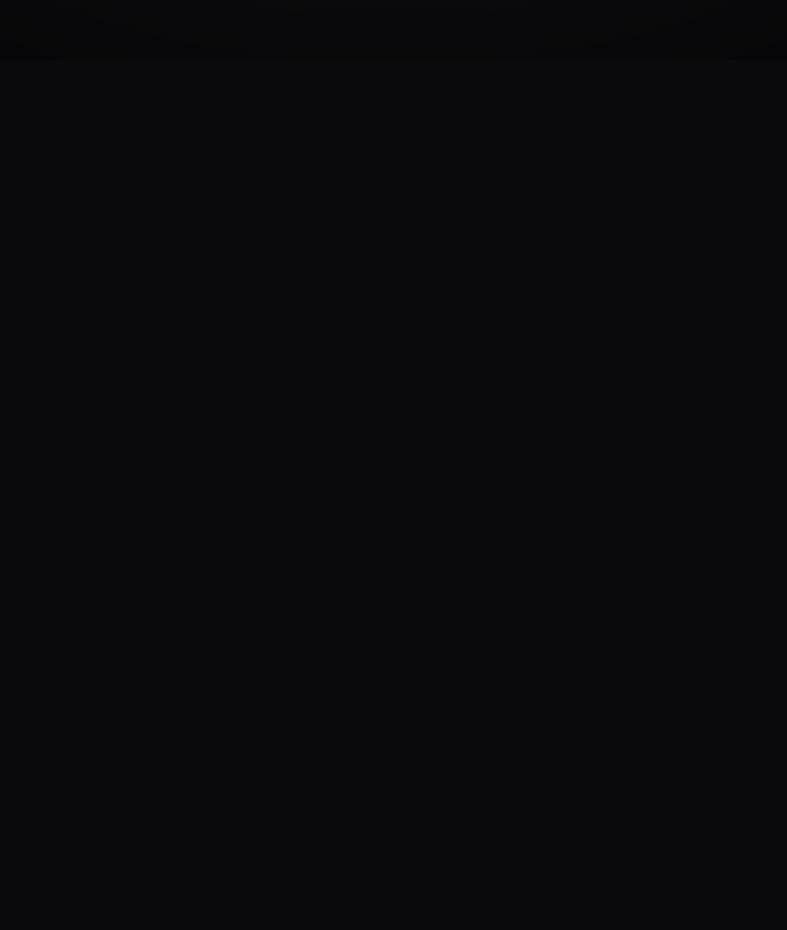
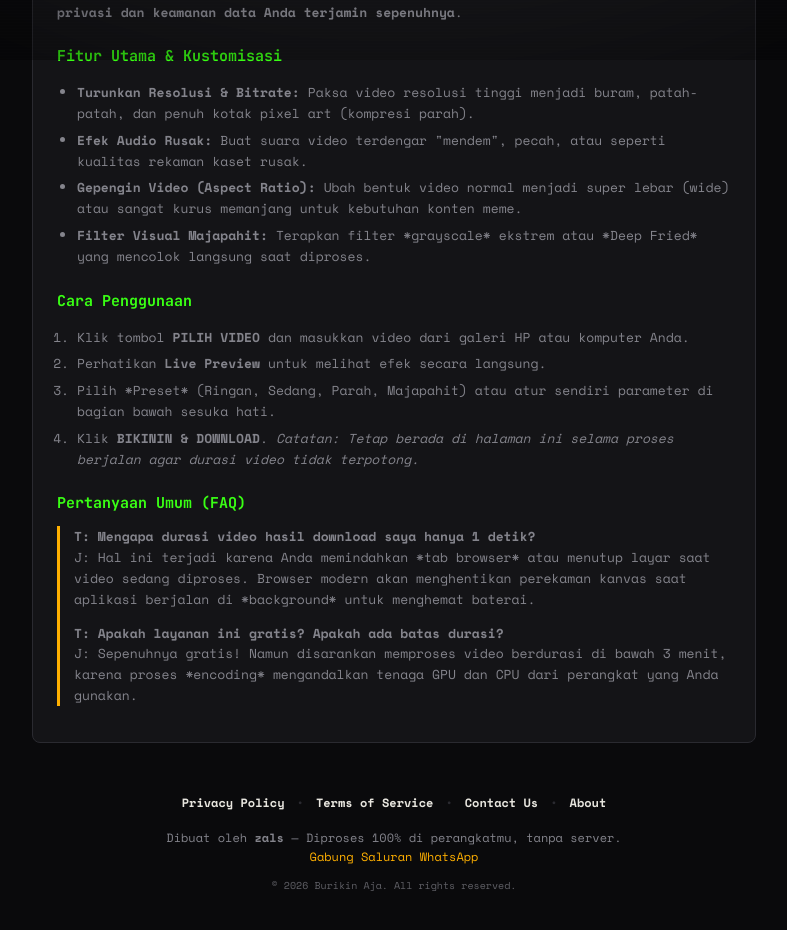
Before and after one commit to rhamt24/video-burik, a Next.js app: page / in a window 1280 px wide. Shown: the part 740-1670 px from the top of the page, without its empty margins (246-1033 px from the left). Before the commit the page ends 800 px from the top, so only its background shows below. Built offline with nearby package versions, Linux system fonts and the light colour scheme; no server answers.

Commit message:
Update AdBanner slots and add SEO content section

```diff
--- a/app/page.js
+++ b/app/page.js
@@ -39,7 +39,7 @@ function AdBanner({ slotId }) {
         className="adsbygoogle"
         style={{ display: "block" }}
         data-ad-client="ca-pub-6307870813026612"
-        data-ad-slot={slotId || "GANTI_DENGAN_SLOT_ID_IKLANMU"}
+        data-ad-slot={slotId}
         data-ad-format="auto"
         data-full-width-responsive="true"
       ></ins>
@@ -191,7 +191,6 @@ export default function Page() {
     const contrast = videoQuality === 1 ? 1.15 : videoQuality === 2 ? 1.05 : 1;
     const saturate = videoQuality === 1 ? 1.2 : videoQuality === 2 ? 1.1 : 1;
 
-    // Kumpulan Filter Warna
     let filterStr = `contrast(${contrast}) saturate(${saturate})`;
     if (colorFilter === 1) filterStr += ' grayscale(100%) contrast(1.2)';
     else if (colorFilter === 2) filterStr += ' sepia(80%) hue-rotate(-10deg) saturate(1.5)';
@@ -437,7 +436,7 @@ export default function Page() {
 
   return (
     <main style={styles.main}>
-      {/* SCRIPT UTAMA ADSENSE DITAMBAHKAN KEMBALI DI SINI */}
+      {/* SCRIPT UTAMA ADSENSE */}
       <script
         async
         src="https://pagead2.googlesyndication.com/pagead/js/adsbygoogle.js?client=ca-pub-6307870813026612"
@@ -470,7 +469,8 @@ export default function Page() {
         </div>
       </section>
 
-      <AdBanner slotId="GANTI_DENGAN_SLOT_IKLAN_1" />
+      {/* POSISI IKLAN 1 DENGAN ID SLOT 9626464764 */}
+      <AdBanner slotId="9626464764" />
 
       <section style={styles.panel}>
         <div style={styles.row}>
@@ -520,10 +520,8 @@ export default function Page() {
             </div>
 
             <div style={styles.settingsGrid}>
-
               <div style={styles.setSectionGroup}>
                 <div style={styles.setSectionTitle}>🛠️ VISUAL & AUDIO</div>
-
                 <label style={styles.setLabel}>
                   <span style={styles.setTitle}>Resolusi Output</span>
                   <select style={styles.setSelect} value={resHeight} onChange={(e) => setResHeight(Number(e.target.value))}>
@@ -534,7 +532,6 @@ export default function Page() {
                     <option value={0}>Sesuai Ukuran Asli</option>
                   </select>
                 </label>
-
                 <label style={styles.setLabel}>
                   <span style={styles.setTitle}>Frame Rate (FPS)</span>
                   <select style={styles.setSelect} value={fpsTarget} onChange={(e) => setFpsTarget(Number(e.target.value))}>
@@ -545,7 +542,6 @@ export default function Page() {
                     <option value={30}>30 FPS (Lancar)</option>
                   </select>
                 </label>
-
                 <label style={styles.setLabel}>
                   <span style={styles.setTitle}>Kompresi Video (Bitrate)</span>
                   <select style={styles.setSelect} value={videoQuality} onChange={(e) => setVideoQuality(Number(e.target.value))}>
@@ -555,7 +551,6 @@ export default function Page() {
                     <option value={4}>Sangat Bagus (Jernih)</option>
                   </select>
                 </label>
-
                 <label style={styles.setLabel}>
                   <span style={styles.setTitle}>Kualitas Suara (Audio)</span>
                   <select style={styles.setSelect} value={audioQuality} onChange={(e) => setAudioQuality(Number(e.target.value))}>
@@ -569,7 +564,6 @@ export default function Page() {
 
               <div style={styles.setSectionGroup}>
                 <div style={styles.setSectionTitle}>👽 EFEK ABSURD</div>
-
                 <label style={styles.setLabel}>
                   <span style={styles.setTitle}>Filter Warna</span>
                   <select style={styles.setSelect} value={colorFilter} onChange={(e) => setColorFilter(Number(e.target.value))}>
@@ -579,7 +573,6 @@ export default function Page() {
                     <option value={3}>Deep Fried (Ngejreng Parah)</option>
                   </select>
                 </label>
-
                 <label style={styles.setLabel}>
                   <span style={styles.setTitle}>Kotak-Kotak (Pixel)</span>
                   <select style={styles.setSelect} value={pixelScale} onChange={(e) => setPixelScale(Number(e.target.value))}>
@@ -590,7 +583,6 @@ export default function Page() {
                     <option value={16}>Kotak Raksasa (Minecraft)</option>
                   </select>
                 </label>
-
                 <label style={styles.setLabel}>
                   <span style={styles.setTitle}>Rasio Video (Gepengin)</span>
                   <select style={styles.setSelect} value={stretchFactor} onChange={(e) => setStretchFactor(Number(e.target.value))}>
@@ -602,7 +594,6 @@ export default function Page() {
                   </select>
                 </label>
               </div>
-
             </div>
 
             <button
@@ -627,17 +618,69 @@ export default function Page() {
                     ⬇ DOWNLOAD HASIL (.{fileExt})
                   </a>
                 </div>
-
-                <AdBanner slotId="GANTI_DENGAN_SLOT_IKLAN_2" />
+                {/* POSISI IKLAN 2 DENGAN ID SLOT 9626464764 */}
+                <AdBanner slotId="9626464764" />
               </>
             )}
           </>
         )}
       </section>
 
+      {/* SEKSI BARU UNTUK KONTEN SEO & ADSENSE COMPLIANCE */}
+      <section style={styles.seoArticle}>
+        <div style={styles.seoContent}>
+          <h2 style={styles.seoH2}>Tentang Burikin Aja</h2>
+          <p style={styles.seoP}>
+            <strong>Burikin Aja</strong> adalah sebuah *web app* gratis untuk mengedit dan menurunkan kualitas video secara sengaja.
+            Ingin membuat video terlihat seperti direkam menggunakan HP jadul, hasil kiriman WhatsApp yang di-<em>forward</em> berkali-kali, atau membuat meme absurd dengan rasio layar gepeng? Kamu berada di tempat yang tepat.
+          </p>
+          <p style={styles.seoP}>
+            Aplikasi ini berjalan <strong>100% secara lokal di browser (client-side)</strong>. Kami tidak pernah mengunggah, menyimpan, atau menyebarkan video Anda ke server mana pun, sehingga <strong>privasi dan keamanan data Anda terjamin sepenuhnya</strong>.
+          </p>
+
+          <h3 style={styles.seoH3}>Fitur Utama & Kustomisasi</h3>
+          <ul style={styles.seoUl}>
+            <li style={styles.seoLi}><strong>Turunkan Resolusi & Bitrate:</strong> Paksa video resolusi tinggi menjadi buram, patah-patah, dan penuh kotak pixel art (kompresi parah).</li>
+            <li style={styles.seoLi}><strong>Efek Audio Rusak:</strong> Buat suara video terdengar "mendem", pecah, atau seperti kualitas rekaman kaset rusak.</li>
+            <li style={styles.seoLi}><strong>Gepengin Video (Aspect Ratio):</strong> Ubah bentuk video normal menjadi super lebar (wide) atau sangat kurus memanjang untuk kebutuhan konten meme.</li>
+            <li style={styles.seoLi}><strong>Filter Visual Majapahit:</strong> Terapkan filter *grayscale* ekstrem atau *Deep Fried* yang mencolok langsung saat diproses.</li>
+          </ul>
+
+          <h3 style={styles.seoH3}>Cara Penggunaan</h3>
+          <ol style={styles.seoOl}>
+            <li style={styles.seoLi}>Klik tombol <strong>PILIH VIDEO</strong> dan masukkan video dari galeri HP atau komputer Anda.</li>
+            <li style={styles.seoLi}>Perhatikan <strong>Live Preview</strong> untuk melihat efek secara langsung.</li>
+            <li style={styles.seoLi}>Pilih *Preset* (Ringan, Sedang, Parah, Majapahit) atau atur sendiri parameter di bagian bawah sesuka hati.</li>
+            <li style={styles.seoLi}>Klik <strong>BIKININ & DOWNLOAD</strong>. <em>Catatan: Tetap berada di halaman ini selama proses berjalan agar durasi video tidak terpotong.</em></li>
+          </ol>
+
+          <h3 style={styles.seoH3}>Pertanyaan Umum (FAQ)</h3>
+          <div style={styles.faqBox}>
+            <p style={styles.seoP}><strong>T: Mengapa durasi video hasil download saya hanya 1 detik?</strong><br/>
+            J: Hal ini terjadi karena Anda memindahkan *tab browser* atau menutup layar saat video sedang diproses. Browser modern akan menghentikan perekaman kanvas saat aplikasi berjalan di *background* untuk menghemat baterai.</p>
+
+            <p style={styles.seoP}><strong>T: Apakah layanan ini gratis? Apakah ada batas durasi?</strong><br/>
+            J: Sepenuhnya gratis! Namun disarankan memproses video berdurasi di bawah 3 menit, karena proses *encoding* mengandalkan tenaga GPU dan CPU dari perangkat yang Anda gunakan.</p>
+          </div>
+        </div>
+      </section>
+
+      {/* FOOTER BARU DENGAN NAVIGASI LEGAL UNTUK ADSENSE */}
       <footer style={styles.footer}>
-        Dibuat oleh <strong>zals</strong> — Diproses 100% di perangkatmu, tanpa server. <br/>
-        <a href="https://whatsapp.com/channel/0029VaYuIQT2v1IjZmqTNG3x" target="_blank" rel="noopener noreferrer" style={{color: "var(--amber)", textDecoration: "none"}}>Gabung Saluran WhatsApp</a>
+        <div style={styles.footerNav}>
+          <a href="#" style={styles.footerLink}>Privacy Policy</a>
+          <span style={styles.footerDot}>•</span>
+          <a href="#" style={styles.footerLink}>Terms of Service</a>
+          <span style={styles.footerDot}>•</span>
+          <a href="#" style={styles.footerLink}>Contact Us</a>
+          <span style={styles.footerDot}>•</span>
+          <a href="#" style={styles.footerLink}>About</a>
+        </div>
+        <p style={{ marginTop: 16 }}>
+          Dibuat oleh <strong>zals</strong> — Diproses 100% di perangkatmu, tanpa server. <br/>
+          <a href="https://whatsapp.com/channel/0029VaYuIQT2v1IjZmqTNG3x" target="_blank" rel="noopener noreferrer" style={{color: "var(--amber)", textDecoration: "none"}}>Gabung Saluran WhatsApp</a>
+        </p>
+        <p style={{ marginTop: 8, fontSize: 10, color: "var(--dim)", opacity: 0.7 }}>© {new Date().getFullYear()} Burikin Aja. All rights reserved.</p>
       </footer>
     </main>
   );
@@ -684,7 +727,21 @@ const styles = {
   resultBox: { marginTop: 26, border: "1px solid var(--line)", padding: 16, background: "var(--panel)" },
   resultVideo: { width: "100%", height: "auto", maxHeight: "65vh", objectFit: "contain", display: "block", background: "#000" },
   downloadLink: { display: "inline-block", marginTop: 14, color: "var(--amber)", fontFamily: "var(--mono-display)", fontSize: 13, textDecoration: "none", border: "1px solid var(--amber)", padding: "10px 16px" },
-  footer: { marginTop: 50, color: "var(--dim)", fontSize: 12, textAlign: "center", lineHeight: 1.6 }
+
+  seoArticle: { marginTop: 40, borderTop: "1px solid var(--line)", paddingTop: 30 },
+  seoContent: { background: "var(--panel)", border: "1px solid var(--line)", padding: 24, borderRadius: 8 },
+  seoH2: { fontSize: 18, color: "var(--amber)", marginBottom: 12, fontFamily: "var(--mono-display)" },
+  seoH3: { fontSize: 15, color: "var(--green)", marginTop: 24, marginBottom: 10, fontFamily: "var(--mono-display)" },
+  seoP: { fontSize: 13, color: "var(--dim)", lineHeight: 1.6, marginBottom: 12 },
+  seoUl: { paddingLeft: 20, marginBottom: 16 },
+  seoOl: { paddingLeft: 20, marginBottom: 16 },
+  seoLi: { fontSize: 13, color: "var(--dim)", lineHeight: 1.6, marginBottom: 6 },
+  faqBox: { borderLeft: "3px solid var(--amber)", paddingLeft: 14, marginTop: 10 },
+
+  footer: { marginTop: 50, color: "var(--dim)", fontSize: 12, textAlign: "center", lineHeight: 1.6, paddingBottom: 20 },
+  footerNav: { display: "flex", justifyContent: "center", flexWrap: "wrap", gap: 12, marginBottom: 16 },
+  footerLink: { color: "var(--text)", textDecoration: "none", fontWeight: "bold" },
+  footerDot: { color: "var(--line)" },
 };
 
 if (typeof document !== 'undefined') {
```
